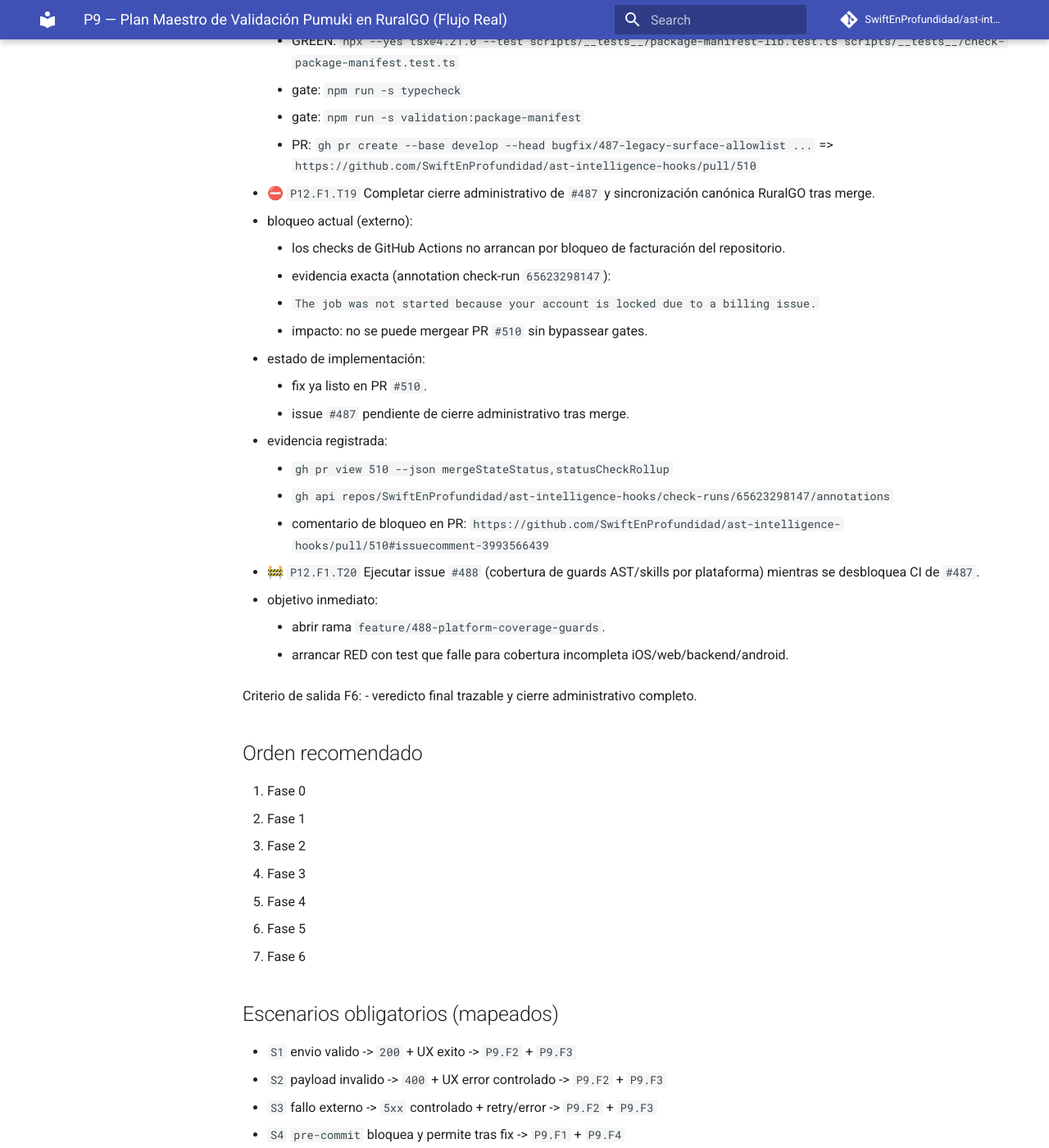
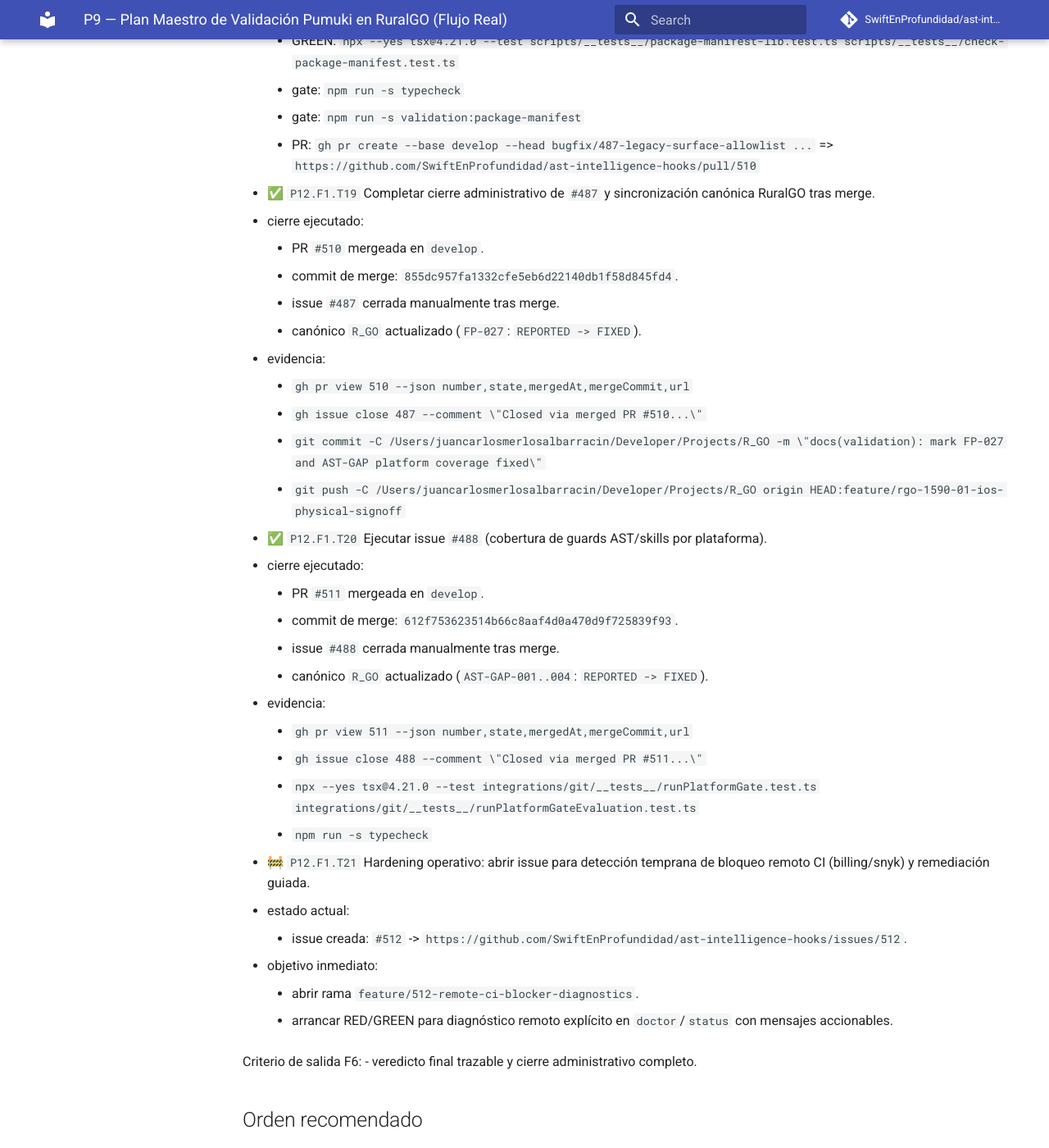
Before and after one commit to SwiftEnProfundidad/ast-intelligence-hooks, an MkDocs documentation site: the page built from docs/seguimiento-completo-validacion-ruralgo-03-03-2026.md, in a window 1280 px wide and 1400 px high, scrolled down 34975 px. Shown: the whole window at 82% size. Built offline with MkDocs 1.6.1 and Material for MkDocs 9.7.7, drawn with Linux system fonts in a browser that asks for light colours; comment, search, counter and statistics services are not loaded.

Commit message:
docs(tracking): close T19/T20 and activate T21 issue #512

```diff
--- a/docs/seguimiento-completo-validacion-ruralgo-03-03-2026.md
+++ b/docs/seguimiento-completo-validacion-ruralgo-03-03-2026.md
@@ -981,23 +981,34 @@ Criterio de salida F5:
     - gate: `npm run -s typecheck`
     - gate: `npm run -s validation:package-manifest`
     - PR: `gh pr create --base develop --head bugfix/487-legacy-surface-allowlist ...` => `https://github.com/SwiftEnProfundidad/ast-intelligence-hooks/pull/510`
-- ⛔ `P12.F1.T19` Completar cierre administrativo de `#487` y sincronización canónica RuralGO tras merge.
-  - bloqueo actual (externo):
-    - los checks de GitHub Actions no arrancan por bloqueo de facturación del repositorio.
-    - evidencia exacta (annotation check-run `65623298147`):
-      - `The job was not started because your account is locked due to a billing issue.`
-    - impacto: no se puede mergear PR `#510` sin bypassear gates.
-  - estado de implementación:
-    - fix ya listo en PR `#510`.
-    - issue `#487` pendiente de cierre administrativo tras merge.
-  - evidencia registrada:
-    - `gh pr view 510 --json mergeStateStatus,statusCheckRollup`
-    - `gh api repos/SwiftEnProfundidad/ast-intelligence-hooks/check-runs/65623298147/annotations`
-    - comentario de bloqueo en PR: `https://github.com/SwiftEnProfundidad/ast-intelligence-hooks/pull/510#issuecomment-3993566439`
-- 🚧 `P12.F1.T20` Ejecutar issue `#488` (cobertura de guards AST/skills por plataforma) mientras se desbloquea CI de `#487`.
+- ✅ `P12.F1.T19` Completar cierre administrativo de `#487` y sincronización canónica RuralGO tras merge.
+  - cierre ejecutado:
+    - PR `#510` mergeada en `develop`.
+    - commit de merge: `855dc957fa1332cfe5eb6d22140db1f58d845fd4`.
+    - issue `#487` cerrada manualmente tras merge.
+    - canónico `R_GO` actualizado (`FP-027`: `REPORTED -> FIXED`).
+  - evidencia:
+    - `gh pr view 510 --json number,state,mergedAt,mergeCommit,url`
+    - `gh issue close 487 --comment \"Closed via merged PR #510...\"`
+    - `git commit -C /Users/juancarlosmerlosalbarracin/Developer/Projects/R_GO -m \"docs(validation): mark FP-027 and AST-GAP platform coverage fixed\"`
+    - `git push -C /Users/juancarlosmerlosalbarracin/Developer/Projects/R_GO origin HEAD:feature/rgo-1590-01-ios-physical-signoff`
+- ✅ `P12.F1.T20` Ejecutar issue `#488` (cobertura de guards AST/skills por plataforma).
+  - cierre ejecutado:
+    - PR `#511` mergeada en `develop`.
+    - commit de merge: `612f753623514b66c8aaf4d0a470d9f725839f93`.
+    - issue `#488` cerrada manualmente tras merge.
+    - canónico `R_GO` actualizado (`AST-GAP-001..004`: `REPORTED -> FIXED`).
+  - evidencia:
+    - `gh pr view 511 --json number,state,mergedAt,mergeCommit,url`
+    - `gh issue close 488 --comment \"Closed via merged PR #511...\"`
+    - `npx --yes tsx@4.21.0 --test integrations/git/__tests__/runPlatformGate.test.ts integrations/git/__tests__/runPlatformGateEvaluation.test.ts`
+    - `npm run -s typecheck`
+- 🚧 `P12.F1.T21` Hardening operativo: abrir issue para detección temprana de bloqueo remoto CI (billing/snyk) y remediación guiada.
+  - estado actual:
+    - issue creada: `#512` -> `https://github.com/SwiftEnProfundidad/ast-intelligence-hooks/issues/512`.
   - objetivo inmediato:
-    - abrir rama `feature/488-platform-coverage-guards`.
-    - arrancar RED con test que falle para cobertura incompleta iOS/web/backend/android.
+    - abrir rama `feature/512-remote-ci-blocker-diagnostics`.
+    - arrancar RED/GREEN para diagnóstico remoto explícito en `doctor`/`status` con mensajes accionables.
 
 Criterio de salida F6:
 - veredicto final trazable y cierre administrativo completo.
```
Also changed, not shown: docs/registro-maestro-de-seguimiento.md (+1 -1 lines).
